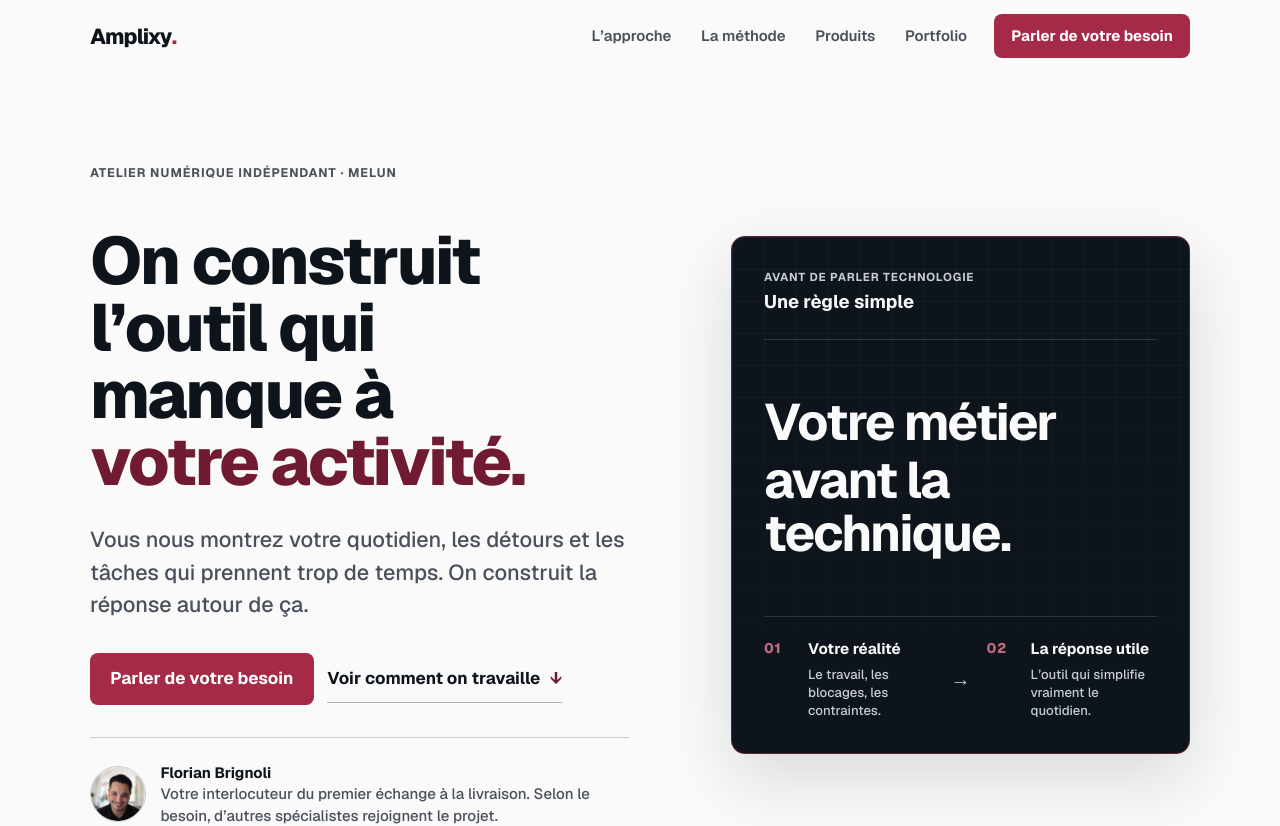
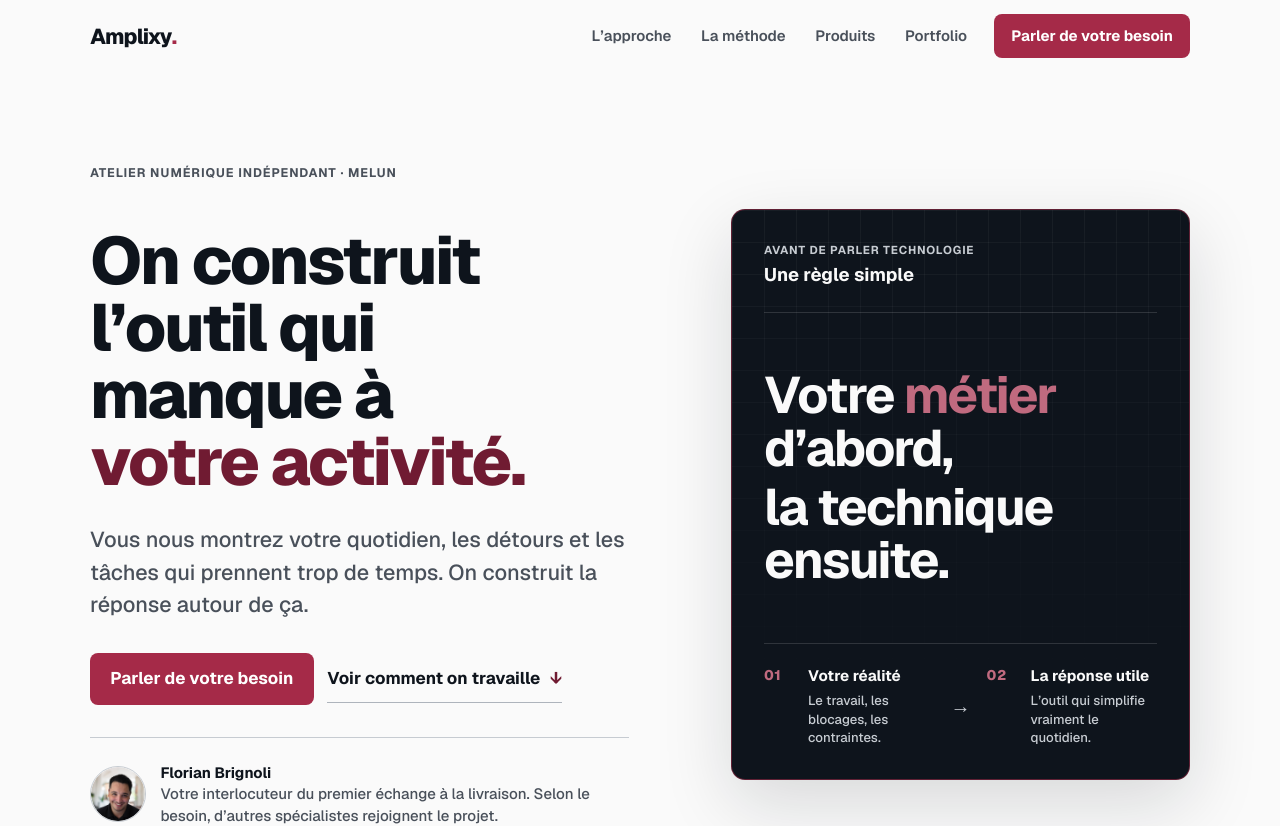
Before and after one commit to Fbrignoli/Amplixy-site, a Next.js app: page / in a window 1280 px wide. Shown: the top 826 px of the page. Built offline with nearby package versions, Linux system fonts and the light colour scheme.

Commit message:
brand: accentuer le métier dans la signature

```diff
--- a/src/app/globals.css
+++ b/src/app/globals.css
@@ -569,6 +569,11 @@ a {
   font-weight: inherit;
 }
 
+.principle-board blockquote em {
+  color: var(--accent-light);
+  font-style: normal;
+}
+
 .principle-path {
   display: grid;
   gap: 1rem;
--- a/src/app/opengraph-image.tsx
+++ b/src/app/opengraph-image.tsx
@@ -1,6 +1,6 @@
 import { ImageResponse } from "next/og";
 
-export const alt = "Amplixy — Votre métier avant la technique.";
+export const alt = "Amplixy — Votre métier d’abord, la technique ensuite.";
 export const size = { width: 1200, height: 630 };
 export const contentType = "image/png";
 
@@ -45,8 +45,8 @@ export default function OgImage() {
               letterSpacing: "-0.04em",
             }}
           >
-            <span>Votre métier</span>
-            <span style={{ color: "#701B32" }}>avant la technique.</span>
+            <span>Votre métier d’abord,</span>
+            <span style={{ color: "#701B32" }}>la technique ensuite.</span>
           </span>
           <span style={{ marginTop: 32, color: "#49505A", fontSize: 24 }}>
             Outil métier · Automatisation · IA · Site web
--- a/src/app/page.tsx
+++ b/src/app/page.tsx
@@ -116,8 +116,8 @@ export default function Home() {
               </figcaption>
 
               <blockquote>
-                Votre métier
-                <strong>avant la technique.</strong>
+                <span>Votre <em>métier</em> d’abord,</span>
+                <strong>la technique ensuite.</strong>
               </blockquote>
 
               <div className="principle-path">
```
Also changed, not shown: public/llms.txt, 1 other file (tests, documents, lock files or other folders).
